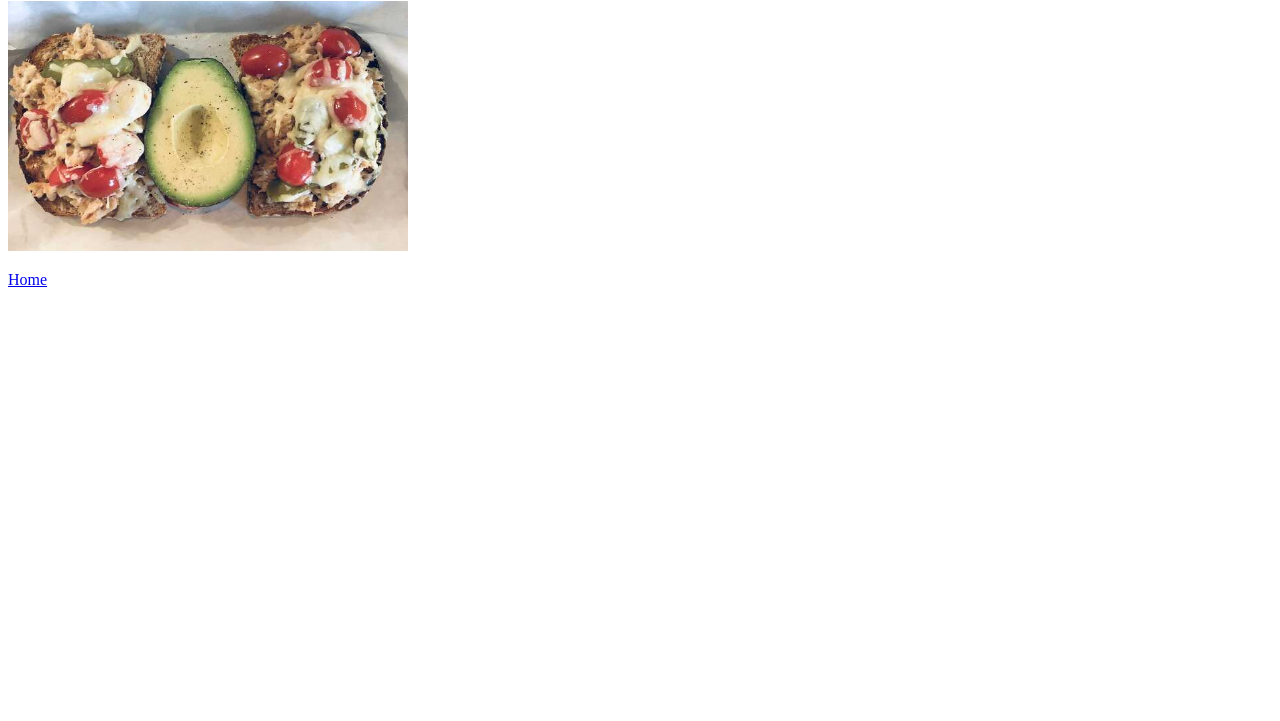
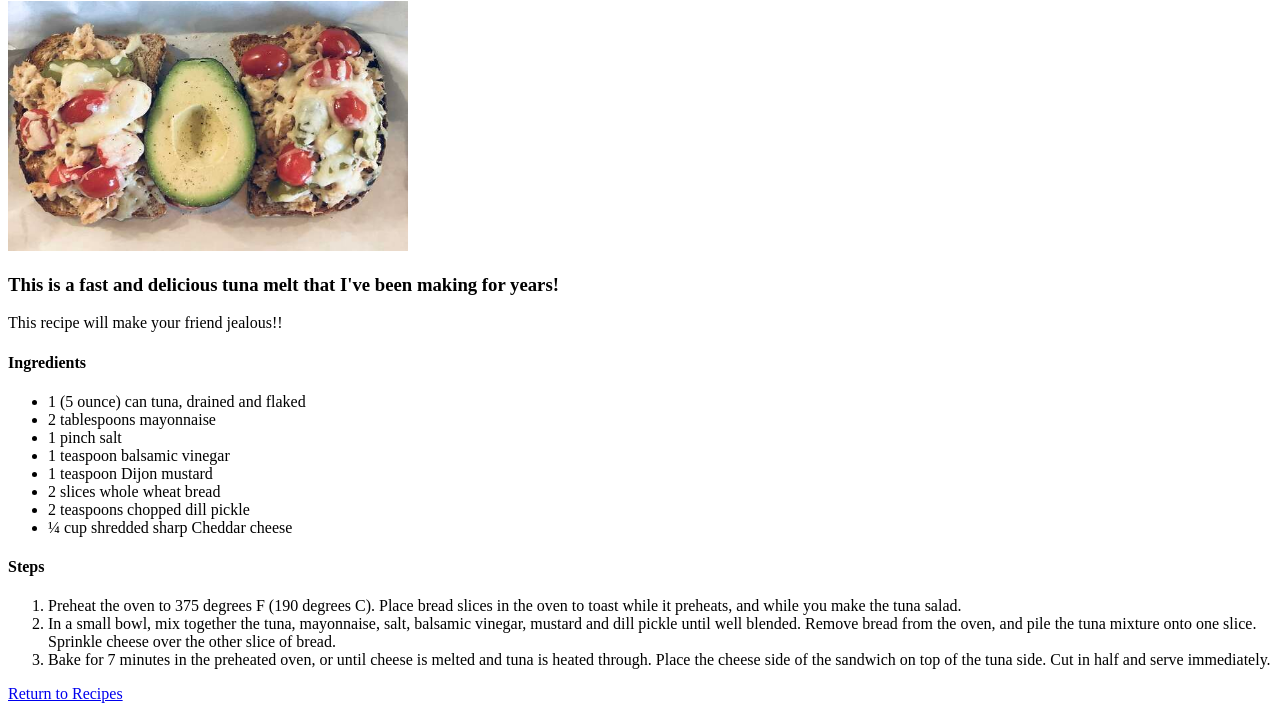
Before and after one commit to Joaoleivh/odin-recipes, a plain HTML site: page tunamelt.html in a window 1280 px wide. Shown: the part 79-800 px from the top of the page. Drawn offline with Linux system fonts and the light colour scheme.

Commit message:
updated all recipe pages

```diff
--- a/tunamelt.html
+++ b/tunamelt.html
@@ -9,6 +9,27 @@
             <h1>Tuna Melt</h1>
             <img src="images/tunabread.jpeg" width="400" height="250" alt="Simple Tuna Melt">
 
-            <p><a href="/odin-recipes/index.html"> Home</a></p>
+            <h3>This is a fast and delicious tuna melt that I've been making for years!</h3>
+            <p>This recipe will make your friend jealous!!</p>
+
+            <h4>Ingredients</h4>
+             <ul>
+               <li>1 (5 ounce) can tuna, drained and flaked</li>
+               <li>2 tablespoons mayonnaise</li>
+               <li>1 pinch salt</li>
+               <li>1 teaspoon balsamic vinegar</li>
+               <li>1 teaspoon Dijon mustard</li>
+               <li>2 slices whole wheat bread</li>
+               <li>2 teaspoons chopped dill pickle</li>
+               <li>¼ cup shredded sharp Cheddar cheese</li>
+             </ul>
+
+             <h4>Steps</h4>
+            <ol>
+                <li>Preheat the oven to 375 degrees F (190 degrees C). Place bread slices in the oven to toast while it preheats, and while you make the tuna salad.</li>
+                <li>In a small bowl, mix together the tuna, mayonnaise, salt, balsamic vinegar, mustard and dill pickle until well blended. Remove bread from the oven, and pile the tuna mixture onto one slice. Sprinkle cheese over the other slice of bread.</li>
+                <li>Bake for 7 minutes in the preheated oven, or until cheese is melted and tuna is heated through. Place the cheese side of the sandwich on top of the tuna side. Cut in half and serve immediately.</li>
+            </ol>
+            <p><a href="/odin-recipes/index.html">Return to Recipes</a></p>
         </body>
     </html>
```
Also changed, not shown: greenbeans.html (+17 -2 lines), pancake.html (+21 -1 lines).
